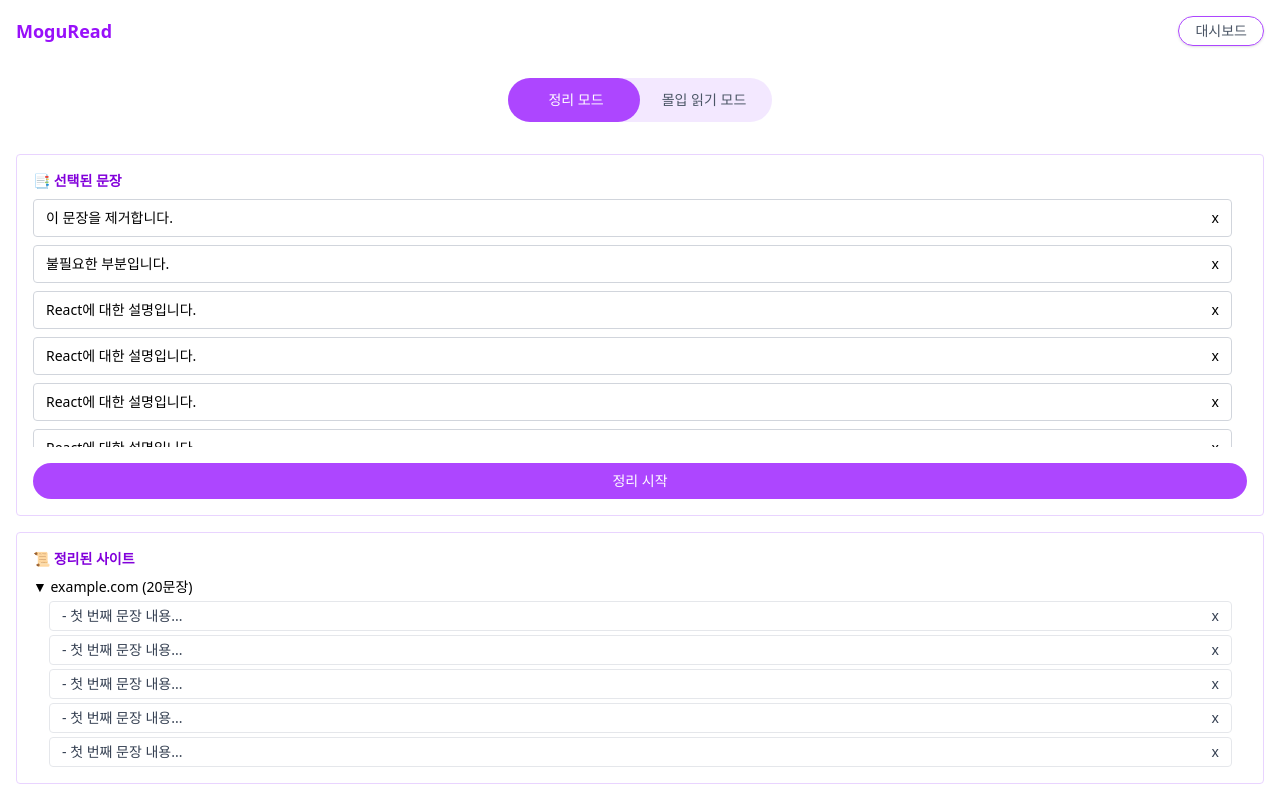
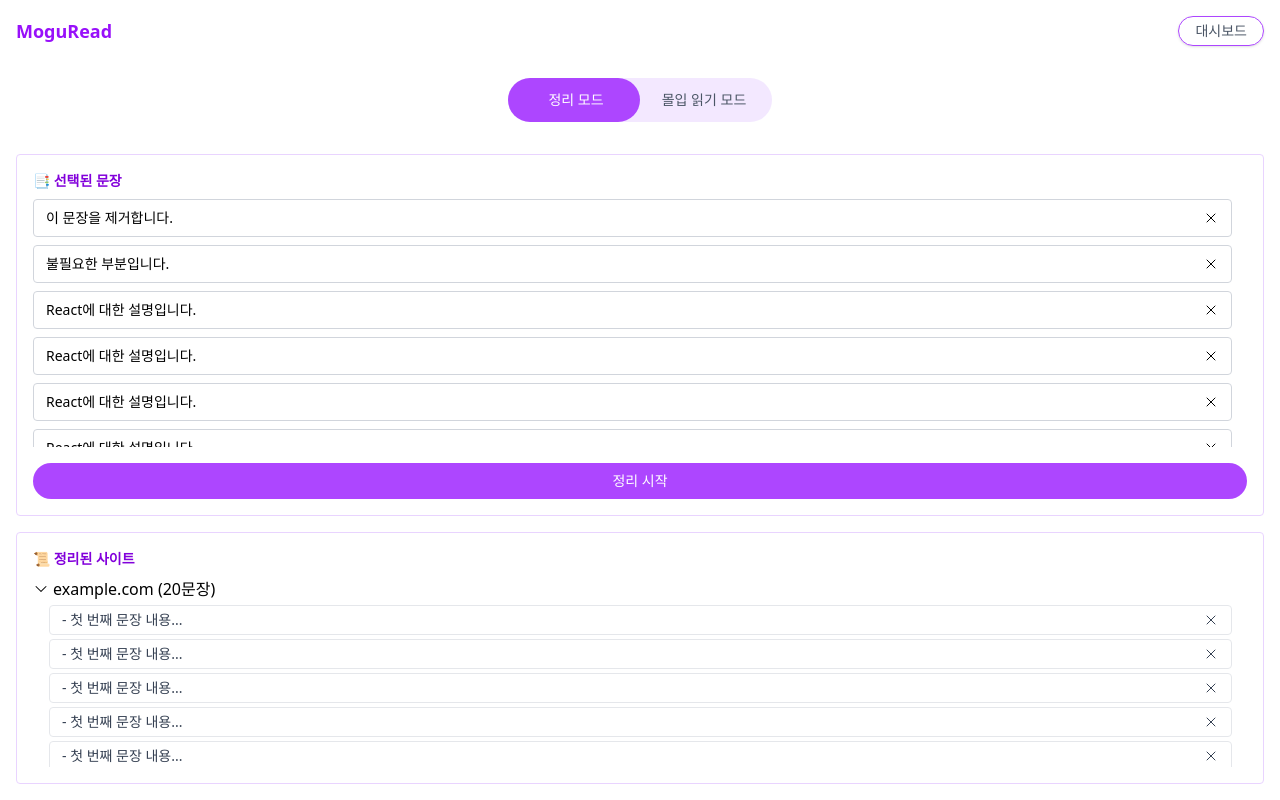
Before and after one commit to faber-h/mogu-read-extension, a React (Vite) app: page / in a window 1280 px wide. Built offline with nearby package versions, Linux system fonts and the light colour scheme; no server answers.

Commit message:
feat: Heroicons 적용 (X 버튼, 아코디언 화살표) #5
- @heroicons/react 설치
- 선택된 문장 / 히스토리 개별 삭제 버튼 교체
- History 아코디언 화살표 교체

```diff
--- a/package.json
+++ b/package.json
@@ -19,6 +19,7 @@
   "dependencies": {
     "@commitlint/cli": "^19.8.1",
     "@commitlint/config-conventional": "^19.8.1",
+    "@heroicons/react": "^2.2.0",
     "@tailwindcss/vite": "^4.1.11",
     "react": "^19.1.0",
     "react-dom": "^19.1.0",
--- a/src/pages/DeclutterMode.jsx
+++ b/src/pages/DeclutterMode.jsx
@@ -1,3 +1,5 @@
+import { XMarkIcon } from "@heroicons/react/24/outline";
+import { ChevronDownIcon, ChevronRightIcon } from "@heroicons/react/24/solid";
 import { useState } from "react";
 
 const DeclutterMode = () => {
@@ -75,7 +77,7 @@ const DeclutterMode = () => {
             >
               <span className="block break-words">{sentence}</span>
               <button onClick={() => removeSelected(idx)} className="shrink-0">
-                x
+                <XMarkIcon className="h-4 w-4" />
               </button>
             </div>
           ))}
@@ -99,10 +101,14 @@ const DeclutterMode = () => {
             <div key={site.url}>
               <button
                 onClick={() => toggleSite(idx)}
-                className="flex w-full justify-between text-left text-sm font-medium"
+                className="flex items-center"
               >
-                {site.isOpen ? "▼" : "▶"} {site.url} ({site.sentences.length}
-                문장)
+                {site.isOpen ? (
+                  <ChevronDownIcon className="mr-1 h-4 w-4" />
+                ) : (
+                  <ChevronRightIcon className="mr-1 h-4 w-4" />
+                )}{" "}
+                {site.url} ({site.sentences.length}문장)
               </button>
               {site.isOpen && (
                 <div className="mt-1 ml-4 flex flex-col gap-1">
@@ -116,7 +122,7 @@ const DeclutterMode = () => {
                         onClick={() => removeHistorySentence(idx, sIdx)}
                         className="shrink-0"
                       >
-                        x
+                        <XMarkIcon className="h-4 w-4" />
                       </button>
                     </div>
                   ))}
```
Also changed, not shown: 1 other file (tests, documents, lock files or other folders).
